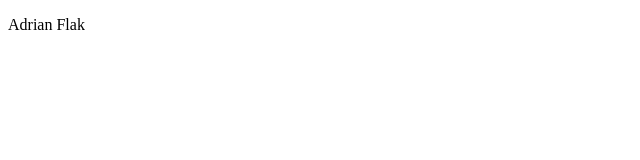
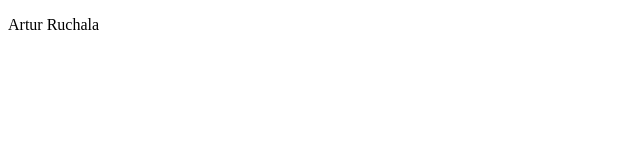
Before and after one commit to adrianflak/repo-wspolne, a plain HTML site: page index.html in a window 1280 px wide. Shown: the full height of the page, 0-640 px from the left. Drawn offline with Linux system fonts and the light colour scheme.

Commit message:
zmiana tekstu

```diff
--- a/index.html
+++ b/index.html
@@ -3,12 +3,12 @@
 <head>
     <meta charset="UTF-8">
     <meta name="viewport" content="width=device-width, initial-scale=1.0">
-    <title>Adrian Flak</title>
+    <title>Artur Ruchala</title>
 </head>
 <body>
 
 
-    <p>Adrian Flak</p>
+    <p>Artur Ruchala</p>
 
 
 
```
